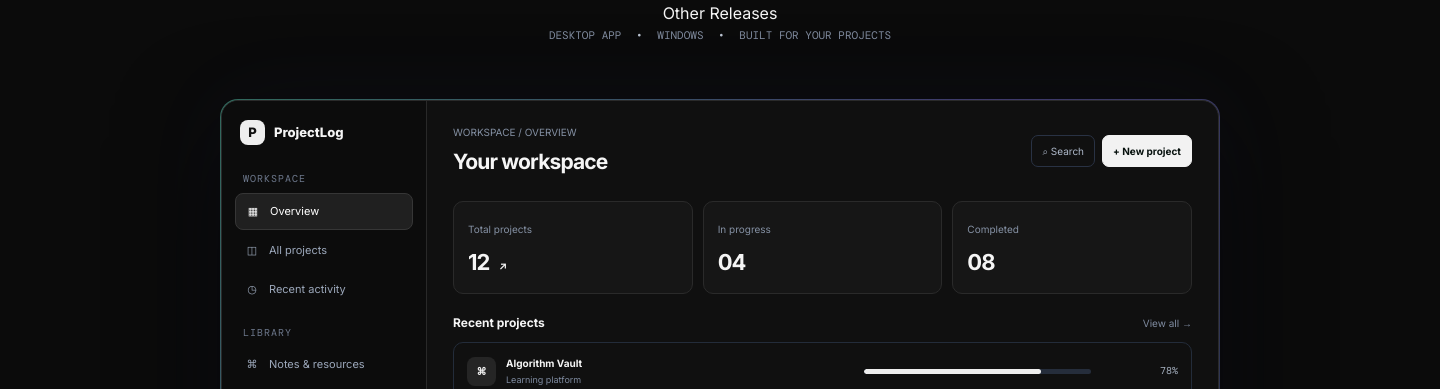
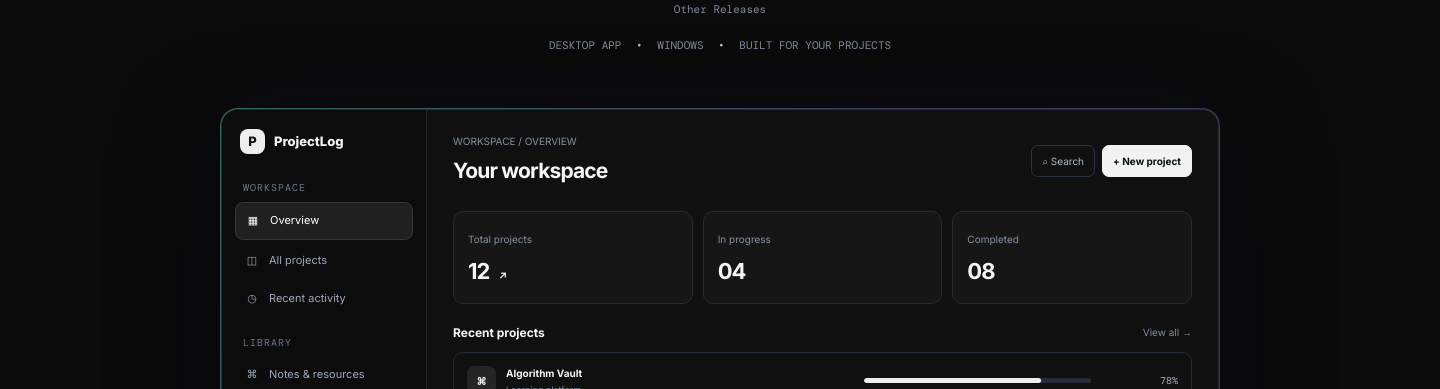
Before and after one commit to sakib-12345/ProjectLog, an Electron app: page Web/index.html in a window 1440 px wide. Shown: the part 711-1100 px from the top of the page. Drawn offline with nearby package versions, Linux system fonts and the light colour scheme.

Commit message:
Update index.html

```diff
--- a/Web/index.html
+++ b/Web/index.html
@@ -52,8 +52,11 @@
       <a class="btn btn-primary" href="https://github.com/sakib-12345/ProjectLog/releases/download/v1.0.0/ProjectLog-Setup-v1.0.0-x64.exe"><svg viewBox="0 0 24 24" fill="none" stroke="currentColor" stroke-width="2" stroke-linecap="round" stroke-linejoin="round"><path d="M12 3v12m-5-5 5 5 5-5M5 17v3h14v-3"/></svg>Download for Windows <span aria-hidden="true">↗</span></a>
       <a class="btn" href="https://github.com/sakib-12345/ProjectLog" target="_blank" rel="noopener"><svg viewBox="0 0 24 24" fill="currentColor"><path d="M12 .9a11.1 11.1 0 0 0-3.51 21.63c.55.1.76-.24.76-.54v-2.1c-3.1.67-3.75-1.32-3.75-1.32-.5-1.28-1.23-1.62-1.23-1.62-1.01-.69.08-.68.08-.68 1.12.08 1.7 1.15 1.7 1.15.99 1.69 2.6 1.2 3.23.92.1-.72.39-1.2.7-1.48-2.48-.28-5.08-1.24-5.08-5.5 0-1.21.43-2.2 1.15-2.97-.12-.28-.5-1.41.11-2.94 0 0 .94-.3 3.05 1.13a10.6 10.6 0 0 1 5.55 0c2.11-1.43 3.05-1.13 3.05-1.13.61 1.53.23 2.66.11 2.94.72.77 1.15 1.76 1.15 2.97 0 4.27-2.61 5.22-5.1 5.5.4.35.75 1.02.75 2.06v3.06c0 .3.2.65.76.54A11.1 11.1 0 0 0 12 .9Z"/></svg>Explore on GitHub</a>
     </div>
-    <a href="https://github.com/sakib-12345/ProjectLog/releases">Other Releases</a><br>
-    <div class="hero-note">DESKTOP APP <span>•</span> WINDOWS <span>•</span> BUILT FOR YOUR PROJECTS</div>
+
+    <div class="hero-note">
+       <a href="https://github.com/sakib-12345/ProjectLog/releases">Other Releases</a><br><br>
+      DESKTOP APP <span>•</span> WINDOWS <span>•</span> BUILT FOR YOUR PROJECTS
+    </div>
     <div class="preview-shell" aria-label="Illustrative ProjectLog application preview">
       <div class="app-window">
         <aside class="app-sidebar">
```
